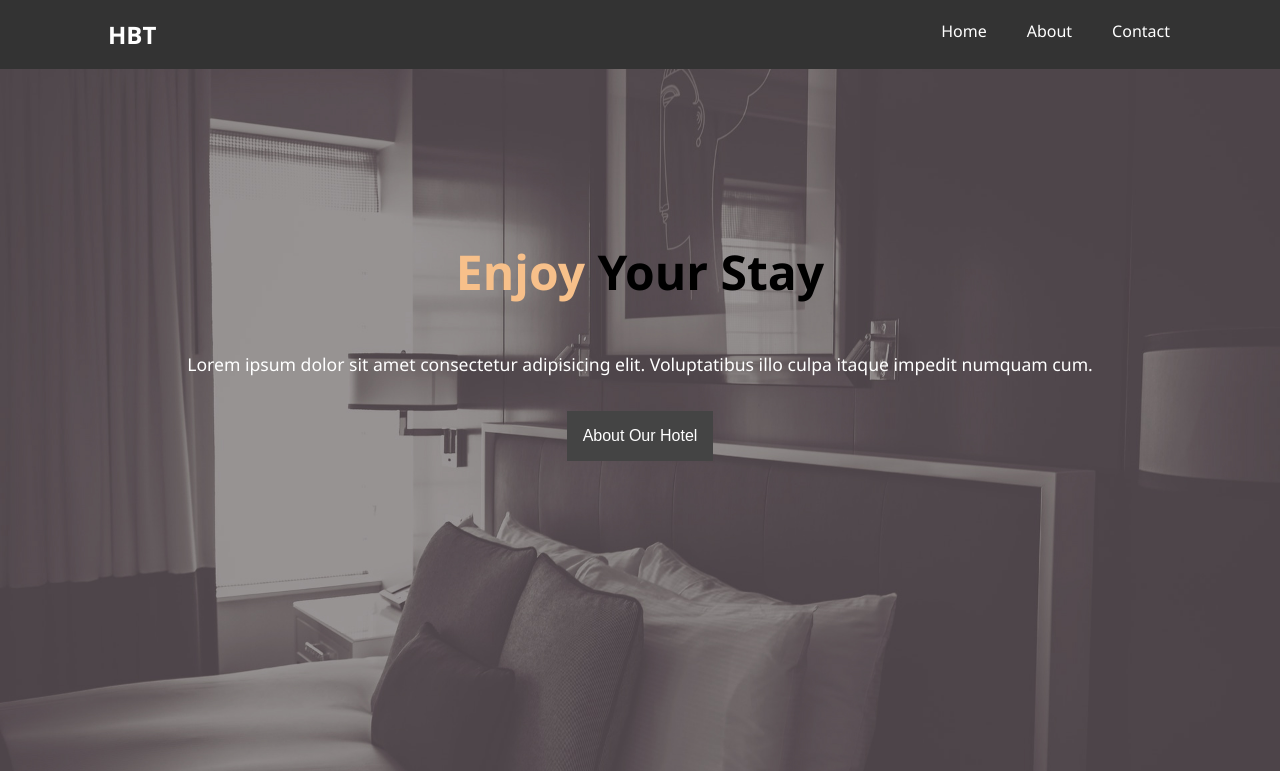
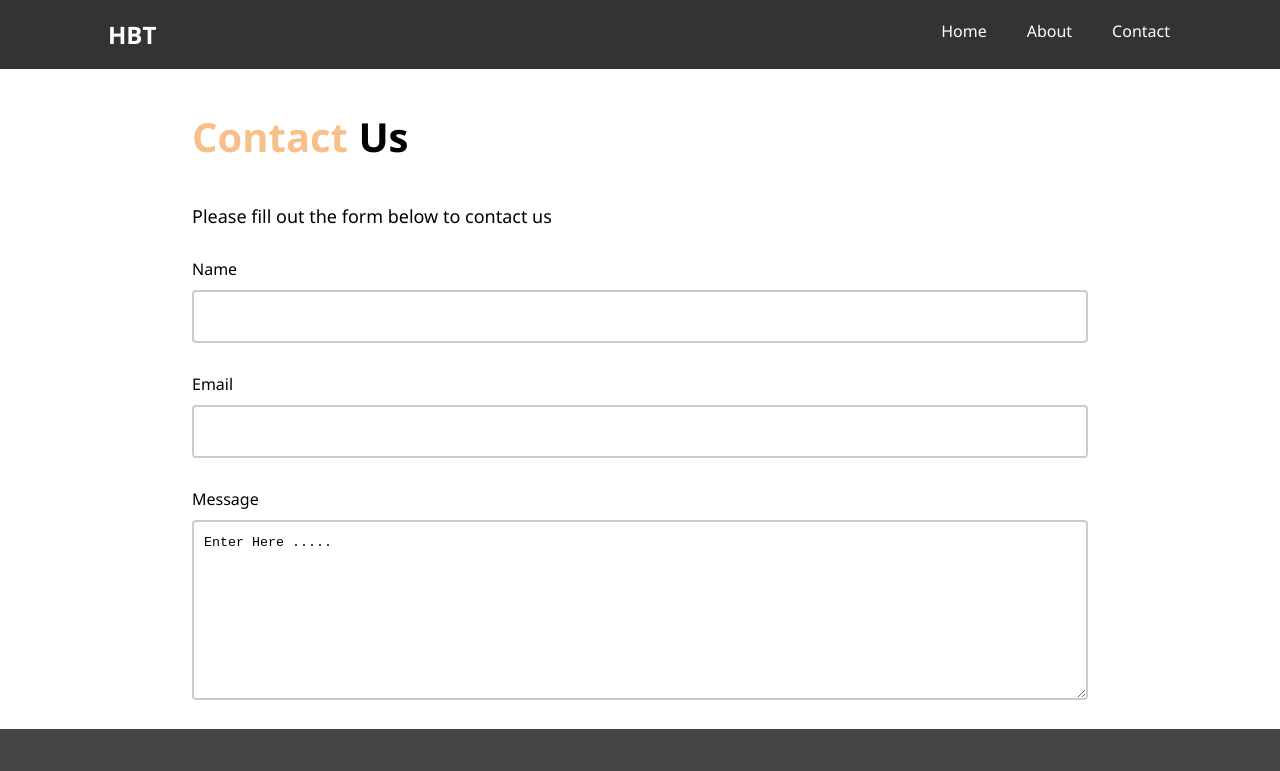
Before and after one commit to AsifJoarder/Full-Stack-Web-Development-MERN-, a plain HTML site: page CSS/Hotel Website/contact.html in a window 1280 px wide. Shown: the top 771 px of the page. Drawn offline with Linux system fonts and the light colour scheme.

Commit message:
Done with Contact Us Page

```diff
--- a/CSS/Hotel Website/Style/style.css
+++ b/CSS/Hotel Website/Style/style.css
@@ -336,3 +336,50 @@ body {
     color: #fff;
     text-align: center;
 }
+
+
+/*
+======  Contact Us ======
+*/
+
+/* Contact Form */
+
+#contact {
+    width: 70%;
+    background: #fff;
+    margin: auto;
+    height: 620px;
+}
+
+#contact h1 {
+    display: block;
+    font-size: 40px;
+    margin: 40px 0px;
+}
+
+#contact input,label {
+    display: block;
+
+}
+
+#contact input {
+    font-size: 20px;
+}
+
+#contact p {
+    font-size: large;
+    margin-bottom: 20px;
+}
+
+#contact label {
+    margin-top: 30px;
+    margin-bottom: 10px;
+}
+
+#contact input,textarea {
+    width: 100%;
+    border: 2px solid #ccc;
+    border-radius: 4px;
+    padding: 13px 10px;
+
+}
--- a/CSS/Hotel Website/contact.html
+++ b/CSS/Hotel Website/contact.html
@@ -3,7 +3,7 @@
 <head>
     <meta charset="UTF-8">
     <meta name="viewport" content="width=device-width, initial-scale=1.0">
-    <title>Hotel BT | Home</title>
+    <title>Hotel BT | Contact</title>
     <!-- Font Awesome Link -->
     <link rel="stylesheet" href="Fonts/font-awesome-4.7.0/css/font-awesome.min.css">
     <link rel="stylesheet" href="Style/style.css">
@@ -24,55 +24,24 @@
     </nav>
     <div class="clr"></div>
 
-    <!-- Showcase -->
+    <!-- Contact Form -->
 
-    <div class="showcase">
-        <div class="container" id="showcase-content">
-            <h1><span class="text-primary">Enjoy</span> Your Stay</h1>
-            <p>Lorem ipsum dolor sit amet consectetur adipisicing elit. Voluptatibus illo culpa itaque impedit numquam cum.</p>
-            <button><a href="about.html">About Our Hotel</a></button>
-        </div>
-    </div>
+    <section id="contact">
 
-    <!-- History Section -->
+      <div class="contact-form">
+        <h1><span class="text-primary">Contact </span>Us</h1>
+        <p>Please fill out the form below to contact us</p>
+        <label for="">Name</label>
+        <input type="text" name="" id="">
+        <label for="">Email</label>
+        <input type="text">
+        <label for="">Message</label>
+        <textarea name="" id="" cols="130" rows="10">Enter Here .....</textarea>
+      </div>
 
-   <section id="home-info">
-       <div class="info-img"></div>
-       <div class="history-container">
-         <div class="info-content">
-              <h1><span class="text-primary">The History</span> Of Our Hotel</h1>
-              <p>Lorem ipsum dolor, sit amet consectetur adipisicing elit. Assumenda aliquam dolor alias iste autem, quaerat magni unde accusantium qui fuga placeat quidem quo pariatur, voluptatum, ea sequi? Corporis, explicabo quisquam dolor placeat praesentium nesciunt mollitia quos nobis natus</p>
-              <button><a href="">Read More</a></button>
-          </div>
-       </div>
+    </section>
 
-   </section>
-   <div class="clr"></div>
 
-   <section id="features">
-    <div class="box bg-light">
-        <i class="fa fa-map-marker fa-4x" aria-hidden="true"></i>
-      <h3>Great Location</h3>
-      <p class="width-80">
-        Lorem ipsum dolor sit, amet consectetur adipisicing elit. Officiis fugit nobis deleniti, non ut nesciunt est ipsam magnam omnis consequuntur quas architecto sapiente, dolor facere laborum iusto iure? Dolor numquam dignissimos laudantium exercitationem assumenda vel accusantium tenetur atque ad nobis, voluptatum commodi deserunt iure sint voluptates asperiores officia consequatur facere blanditiis voluptas. Rem, placeat dicta doloremque harum magni perferendis veniam iste ipsum explicabo quia repellendus numquam quam at. Laboriosam tempore, libero harum nam exercitationem necessitatibus beatae accusamus aspernatur dolorum alias reiciendis sed deleniti provident a quisquam neque aliquid quasi voluptates labore repudiandae? Sapiente, fugiat. Suscipit nesciunt quisquam labore dolore ea!
-      </p>
-    </div>
-    <div class="box bg-primary">
-        <i class="fa fa-cutlery fa-4x" aria-hidden="true"></i>
-      <h3>Free Meals</h3>
-      <p class="width-80">
-        Lorem ipsum dolor sit amet consectetur adipisicing elit. Quis soluta perspiciatis officiis accusamus. Facilis error temporibus vitae recusandae praesentium perferendis nostrum? Ipsa, sint alias repellat perferendis laudantium earum minima aperiam, neque adipisci quod nulla mollitia officiis optio culpa, eos inventore. Eveniet, debitis. Reprehenderit, molestias? Quaerat necessitatibus enim nihil, itaque ullam, blanditiis hic quam totam similique neque dolorem molestias perferendis nobis aliquam, ducimus sed voluptate! Quos neque, esse perspiciatis totam doloremque hic odio earum blanditiis minima, vitae ut! Earum nesciunt, qui numquam dolorem neque sapiente maxime eum fugit autem fugiat quaerat. Necessitatibus soluta praesentium qui exercitationem totam rem dolorum, at corporis.
-      </p>
-    </div>
-    <div class="box bg-light">
-        <i class="fa fa-bicycle fa-4x" aria-hidden="true"></i>
-      <h3>Fitness Room</h3>
-      <p class="width-80">
-        Lorem ipsum dolor sit amet consectetur adipisicing elit. Explicabo sit rerum, ab, ipsam officia fugit labore doloremque exercitationem, consequuntur cupiditate dolorem deserunt id mollitia veniam quae commodi. Praesentium facere modi ut explicabo accusantium quo aut unde consequatur porro excepturi totam rem deserunt et dolorem quod, blanditiis necessitatibus quos? Officiis tempora repellat praesentium ducimus neque a officia iste fugit quas vel aperiam, totam rerum quos corporis quisquam illum natus sunt reiciendis nulla unde. Totam, mollitia excepturi maiores illo reprehenderit placeat fuga iste! Consectetur obcaecati est velit porro reiciendis itaque quis at ipsum mollitia. Soluta explicabo est qui! Repellat deleniti mollitia optio?
-      </p>
-    </div>
-  </section>
-  <div class="clr"></div>
 
   <!-- Footer -->
 
```
